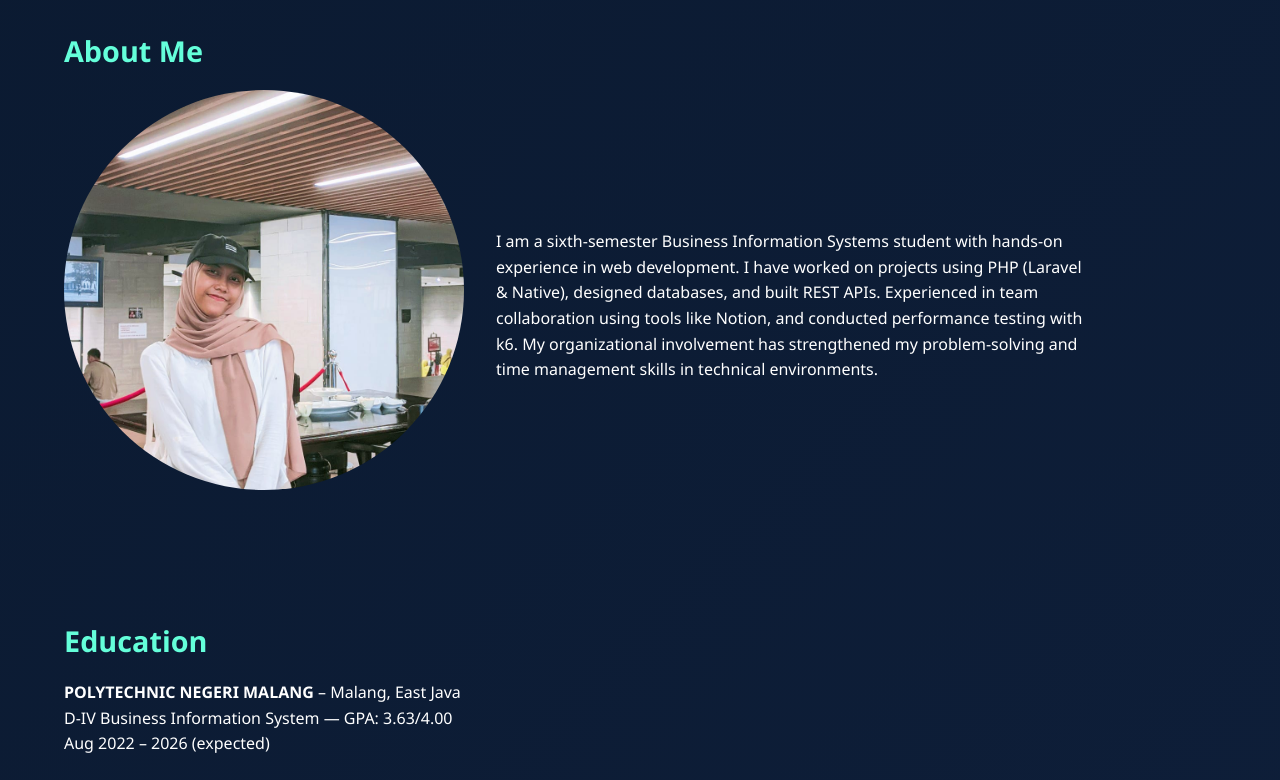
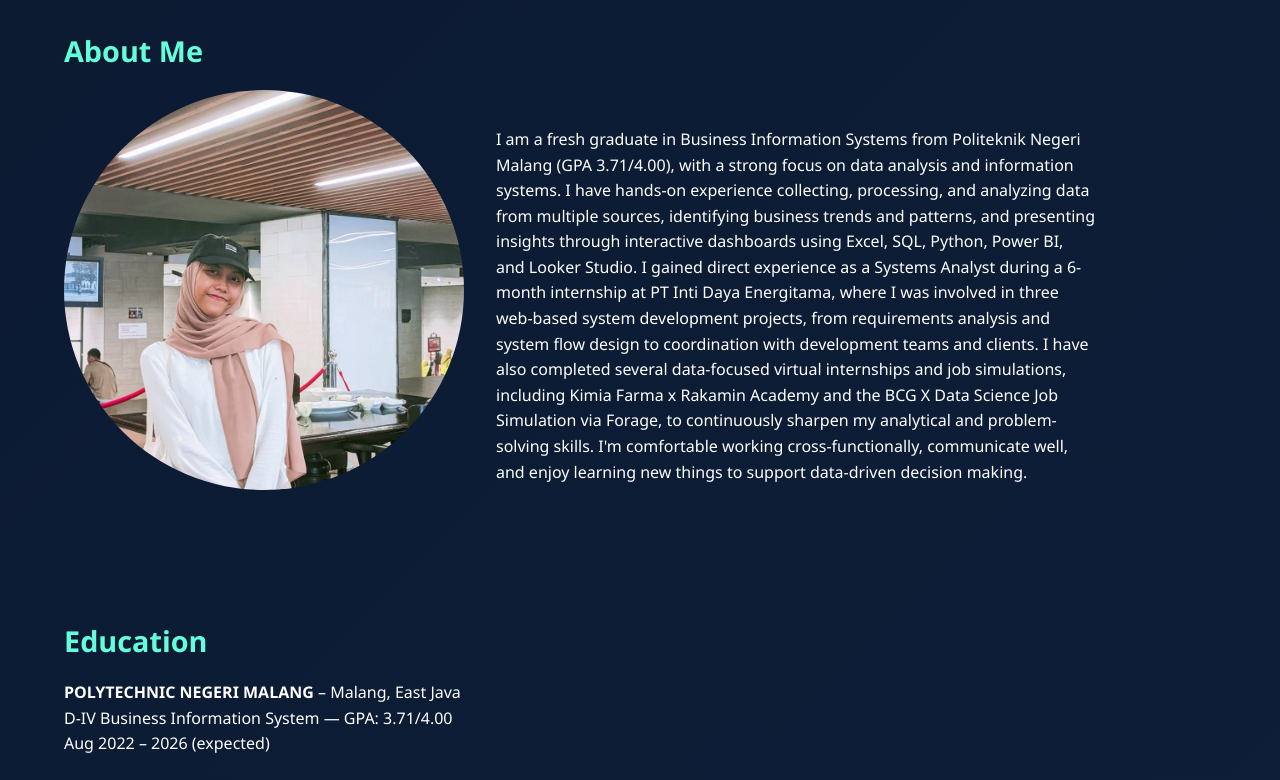
Before and after one commit to nasywasyafinka/porto, a plain HTML site: page index.html in a window 1280 px wide. Shown: the part 820-1600 px from the top of the page. Drawn offline with Linux system fonts and the light colour scheme.

Commit message:
Revise profile details and skills section
Updated personal information and skills in the profile section. Removed outdated content and added new skills related to data analysis and programming.

```diff
--- a/index.html
+++ b/index.html
@@ -26,17 +26,7 @@
       <section id="hero">
         <div class="hero-text">
           <h1>Nasywa Syafinka Widyamara</h1>
-          <!-- <h2>Front End & System Analyst</h2> -->
-          <!-- <p>
-            Equal parts frontend artisan and systems thinker - implementing
-            designs while optimizing the technical ecosystem. Based in Malang,
-            Indonesia.
-          </p> -->
-          <!-- <p>
-            Data analyst with a passion for web development – transforming
-            insights into interactive dashboards and data-driven web solutions.
-            Based in Malang, Indonesia.Based in Malang, Indonesia.
-          </p> -->
+          <h2>Systems Analyst & Data Enthusiast</h2>
           <p>
             Based in Malang, Indonesia.
           </p>
@@ -49,13 +39,24 @@
           <img src="images/naswa.jpg" alt="Profile" class="profile-img" />
           <div class="about-text">
             <p>
-              I am a sixth-semester Business Information Systems student with
-              hands-on experience in web development. I have worked on projects
-              using PHP (Laravel & Native), designed databases, and built REST
-              APIs. Experienced in team collaboration using tools like Notion,
-              and conducted performance testing with k6. My organizational
-              involvement has strengthened my problem-solving and time
-              management skills in technical environments.
+              I am a fresh graduate in Business Information Systems from
+              Politeknik Negeri Malang (GPA 3.71/4.00), with a strong focus
+              on data analysis and information systems. I have hands-on
+              experience collecting, processing, and analyzing data from
+              multiple sources, identifying business trends and patterns,
+              and presenting insights through interactive dashboards using
+              Excel, SQL, Python, Power BI, and Looker Studio. I gained
+              direct experience as a Systems Analyst during a 6-month
+              internship at PT Inti Daya Energitama, where I was involved
+              in three web-based system development projects, from
+              requirements analysis and system flow design to coordination
+              with development teams and clients. I have also completed
+              several data-focused virtual internships and job simulations,
+              including Kimia Farma x Rakamin Academy and the BCG X Data
+              Science Job Simulation via Forage, to continuously sharpen my
+              analytical and problem-solving skills. I'm comfortable
+              working cross-functionally, communicate well, and enjoy
+              learning new things to support data-driven decision making.
             </p>
           </div>
         </div>
@@ -65,7 +66,7 @@
         <h2 class="section-title">Education</h2>
         <div class="section-content">
           <p><strong>POLYTECHNIC NEGERI MALANG</strong> – Malang, East Java</p>
-          <p>D-IV Business Information System — GPA: 3.63/4.00</p>
+          <p>D-IV Business Information System — GPA: 3.71/4.00</p>
           <p>Aug 2022 – 2026 (expected)</p>
           <br />
           <p><strong>SMAN 1 CERME</strong> – Gresik, East Java</p>
@@ -182,6 +183,26 @@
         <h2 class="section-title">Skills</h2>
         <div class="skills-grid">
           <div class="skill-card">
+            <img src="images/sql.png" alt="SQL" />
+            <p>SQL</p>
+          </div>
+          <div class="skill-card">
+            <img src="images/python.png" alt="Python" />
+            <p>Python</p>
+          </div>
+          <div class="skill-card">
+            <img src="images/looker.png" alt="Looker" />
+            <p>Looker</p>
+          </div>
+          <div class="skill-card">
+            <img src="images/notion.png" alt="Notion" />
+            <p>Notion</p>
+          </div>
+          <div class="skill-card">
+            <img src="images/figma.png" alt="Figma" />
+            <p>Figma</p>
+          </div>
+          <div class="skill-card">
             <img src="images/html.png" alt="HTML" />
             <p>HTML</p>
           </div>
@@ -194,32 +215,12 @@
             <p>JavaScript</p>
           </div>
           <div class="skill-card">
-            <img src="images/python.png" alt="Python" />
-            <p>Python</p>
-          </div>
-          <div class="skill-card">
-            <img src="images/sql.png" alt="SQL" />
-            <p>SQL</p>
-          </div>
-          <div class="skill-card">
             <img src="images/laravel.png" alt="Laravel" />
             <p>Laravel</p>
           </div>
           <div class="skill-card">
             <img src="images/php.png" alt="PHP" />
             <p>PHP</p>
-          </div>
-          <div class="skill-card">
-            <img src="images/figma.png" alt="Figma" />
-            <p>Figma</p>
-          </div>
-          <div class="skill-card">
-            <img src="images/notion.png" alt="Notion" />
-            <p>Notion</p>
-          </div>
-          <div class="skill-card">
-            <img src="images/looker.png" alt="Looker" />
-            <p>Looker</p>
           </div>
         </div>
       </section>
```
